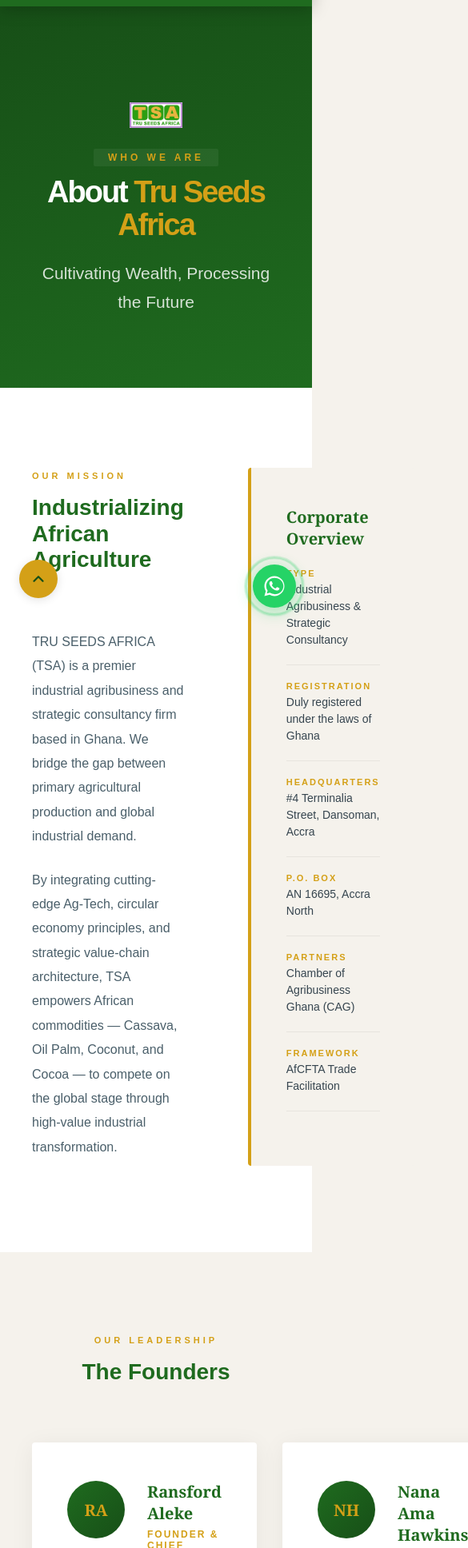
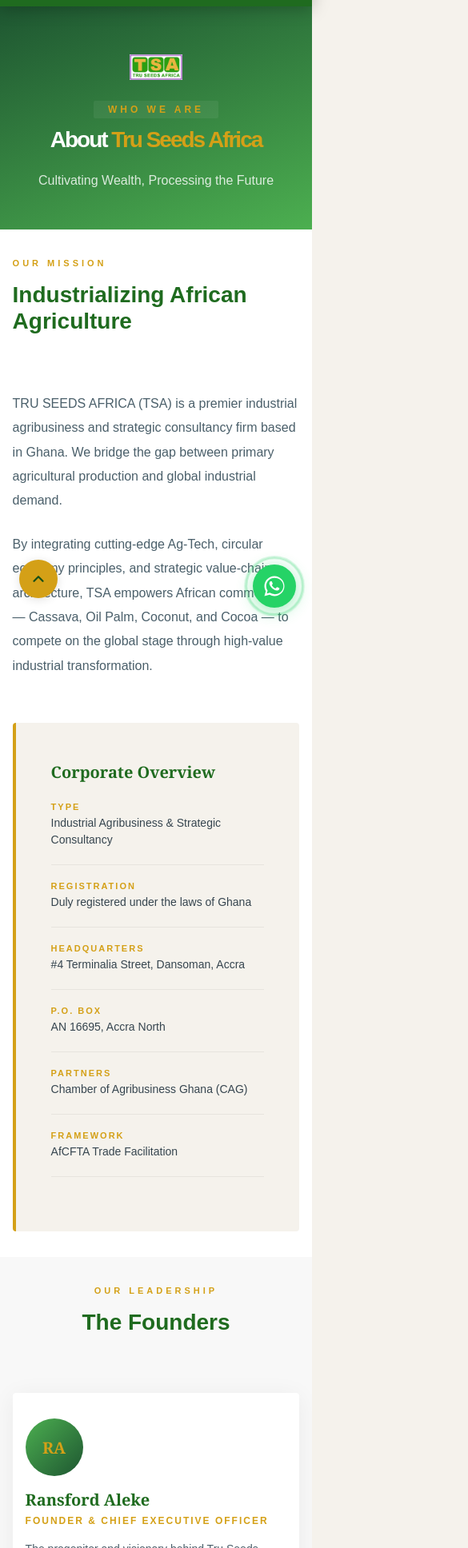
Before and after one commit to strivehardest/truseedsafrica, a Next.js app: page /about in a window 390 px wide. Shown: the part 64-2000 px from the top of the page at 80% size, 585 px wide, since content can reach past the window. Built offline with nearby package versions, Linux system fonts and the light colour scheme.

Commit message:
Add files via upload

```diff
--- /dev/null
+++ b/src/app/about/about.module.css
@@ -0,0 +1,118 @@
+.hero {
+  background: linear-gradient(160deg, #1e5631 0%, #4caf50 100%);
+  padding: 120px 40px 90px;
+  text-align: center;
+  position: relative;
+}
+.hero-logo {
+  height: 32px;
+  width: auto;
+  margin-bottom: 22px;
+  display: inline-block;
+  object-fit: contain;
+}
+.hero-eyebrow {
+  color: #D4A017;
+  font-size: 12px;
+  letter-spacing: 4px;
+  text-transform: uppercase;
+  font-family: 'Fira Sans', Arial, sans-serif;
+  font-weight: 700;
+  background: rgba(255,255,255,0.06);
+  border-radius: 2px;
+  padding: 4px 18px;
+  display: inline-block;
+  margin-bottom: 12px;
+}
+.hero-title {
+  font-size: clamp(38px, 6vw, 68px);
+  color: #fff;
+  font-family: 'Plus Jakarta Sans', Arial, sans-serif;
+  font-weight: 900;
+  margin: 0 0 22px;
+  letter-spacing: -2px;
+  line-height: 1.08;
+}
+.hero-desc {
+  color: rgba(255,255,255,0.82);
+  font-size: 21px;
+  max-width: 700px;
+  margin: 0 auto;
+  line-height: 1.7;
+  font-family: 'Fira Sans', Arial, sans-serif;
+  font-weight: 500;
+}
+.section {
+  padding: 100px 40px;
+  background: #fff;
+}
+.section-offwhite {
+  background: #f8f8f8;
+  padding: 100px 40px;
+}
+.section-inner {
+  max-width: 1100px;
+  margin: 0 auto;
+}
+.grid-2 {
+  display: grid;
+  grid-template-columns: 1fr 1fr;
+  gap: 80px;
+  align-items: start;
+}
+.leadership-grid {
+  display: grid;
+  grid-template-columns: 1fr 1fr;
+  gap: 32px;
+}
+.card {
+  background: #fff;
+  border-radius: 4px;
+  padding: 48px 44px;
+  box-shadow: 0 4px 30px rgba(0,0,0,0.06);
+  display: flex;
+  gap: 28px;
+  align-items: flex-start;
+}
+.card-avatar {
+  width: 72px;
+  height: 72px;
+  min-width: 72px;
+  background: linear-gradient(135deg, #4caf50, #1e5631);
+  border-radius: 50%;
+  display: flex;
+  align-items: center;
+  justify-content: center;
+  color: #D4A017;
+  font-weight: 800;
+  font-size: 20px;
+  font-family: 'Georgia', serif;
+}
+@media (max-width: 900px) {
+  .section, .section-offwhite {
+    padding: 60px 16px;
+  }
+  .grid-2, .leadership-grid {
+    grid-template-columns: 1fr;
+    gap: 40px;
+  }
+  .card {
+    flex-direction: column;
+    padding: 32px 16px;
+    gap: 16px;
+  }
+}
+@media (max-width: 600px) {
+  .hero {
+    padding: 60px 12px 48px;
+  }
+  .section, .section-offwhite {
+    padding: 32px 4vw;
+  }
+  .hero-title {
+    font-size: 28px;
+  }
+  .hero-desc {
+    font-size: 16px;
+  }
+}
--- a/src/app/about/page.tsx
+++ b/src/app/about/page.tsx
@@ -4,135 +4,49 @@
 import DifferentiatorSection from "@/components/sections/DifferentiatorSection";
 import CTASection from "@/components/CTASection";
 import { COLORS } from "@/lib/constants";
+import styles from "./about.module.css";
 
 export default function AboutPage() {
   return (
     <>
       {/* Page Hero */}
       <AnimatedSection>
-        <section
-          style={{
-            background: `linear-gradient(160deg, ${COLORS.greenDark} 0%, ${COLORS.green} 100%)`,
-            padding: "120px 40px 90px",
-            textAlign: "center",
-            position: "relative",
-          }}
-        >
+        <section className={styles.hero}>
           <img
             src="/logo/logo.png"
             alt="Tru Seeds Africa Logo"
-            style={{ height: "32px", width: "auto", marginBottom: "22px", display: "inline-block", objectFit: "contain" }}
+            className={styles["hero-logo"]}
           />
-          <div style={{ marginBottom: 12 }}>
-            <span
-              style={{
-                color: COLORS.gold,
-                fontSize: "12px",
-                letterSpacing: "4px",
-                textTransform: "uppercase",
-                fontFamily: "'Fira Sans', Arial, sans-serif",
-                fontWeight: 700,
-                background: "rgba(255,255,255,0.06)",
-                borderRadius: 2,
-                padding: "4px 18px",
-                display: "inline-block",
-              }}
-            >
-              Who We Are
-            </span>
+          <div>
+            <span className={styles["hero-eyebrow"]}>Who We Are</span>
           </div>
-          <h1
-            style={{
-              fontSize: "clamp(38px, 6vw, 68px)",
-              color: COLORS.white,
-              fontFamily: "'Plus Jakarta Sans', Arial, sans-serif",
-              fontWeight: 900,
-              margin: "0 0 22px",
-              letterSpacing: "-2px",
-              lineHeight: 1.08,
-            }}
-          >
+          <h1 className={styles["hero-title"]}>
             About <span style={{ color: COLORS.gold }}>Tru Seeds Africa</span>
           </h1>
-          <p
-            style={{
-              color: "rgba(255,255,255,0.82)",
-              fontSize: "21px",
-              maxWidth: "700px",
-              margin: "0 auto",
-              lineHeight: 1.7,
-              fontFamily: "'Fira Sans', Arial, sans-serif",
-              fontWeight: 500,
-            }}
-          >
-            Cultivating Wealth, Processing the Future
-          </p>
+          <p className={styles["hero-desc"]}>Cultivating Wealth, Processing the Future</p>
         </section>
       </AnimatedSection>
 
       {/* Mission */}
-      <section style={{ background: COLORS.white, padding: "100px 40px" }}>
-        <div style={{ maxWidth: "1100px", margin: "0 auto" }}>
+      <section className={styles.section}>
+        <div className={styles["section-inner"]}>
           <AnimatedSection>
-            <div
-              style={{
-                display: "grid",
-                gridTemplateColumns: "1fr 1fr",
-                gap: "80px",
-                alignItems: "start",
-              }}
-            >
+            <div className={styles["grid-2"]}>
               <div>
                 <SectionHeader
                   eyebrow="Our Mission"
                   title="Industrializing African Agriculture"
                   centered={false}
                 />
-                <p
-                  style={{
-                    fontSize: "16px",
-                    lineHeight: 1.9,
-                    color: COLORS.charcoalLight,
-                    marginBottom: "24px",
-                    fontFamily: "'Arial', sans-serif",
-                  }}
-                >
-                  TRU SEEDS AFRICA (TSA) is a premier industrial agribusiness and
-                  strategic consultancy firm based in Ghana. We bridge the gap between
-                  primary agricultural production and global industrial demand.
+                <p style={{ fontSize: 16, lineHeight: 1.9, color: COLORS.charcoalLight, marginBottom: 24, fontFamily: "'Arial', sans-serif" }}>
+                  TRU SEEDS AFRICA (TSA) is a premier industrial agribusiness and strategic consultancy firm based in Ghana. We bridge the gap between primary agricultural production and global industrial demand.
                 </p>
-                <p
-                  style={{
-                    fontSize: "16px",
-                    lineHeight: 1.9,
-                    color: COLORS.charcoalLight,
-                    fontFamily: "'Arial', sans-serif",
-                  }}
-                >
-                  By integrating cutting-edge Ag-Tech, circular economy principles, and
-                  strategic value-chain architecture, TSA empowers African
-                  commodities — Cassava, Oil Palm, Coconut, and Cocoa — to compete on
-                  the global stage through high-value industrial transformation.
+                <p style={{ fontSize: 16, lineHeight: 1.9, color: COLORS.charcoalLight, fontFamily: "'Arial', sans-serif" }}>
+                  By integrating cutting-edge Ag-Tech, circular economy principles, and strategic value-chain architecture, TSA empowers African commodities — Cassava, Oil Palm, Coconut, and Cocoa — to compete on the global stage through high-value industrial transformation.
                 </p>
               </div>
-              <div
-                style={{
-                  background: COLORS.offWhite,
-                  borderRadius: "4px",
-                  padding: "48px 44px",
-                  borderLeft: `4px solid ${COLORS.gold}`,
-                }}
-              >
-                <h3
-                  style={{
-                    color: COLORS.green,
-                    fontFamily: "'Georgia', serif",
-                    fontSize: "20px",
-                    margin: "0 0 24px",
-                  }}
-                >
-                  Corporate Overview
-                </h3>
+              <div style={{ background: COLORS.offWhite, borderRadius: 4, padding: "48px 44px", borderLeft: `4px solid ${COLORS.gold}` }}>
+                <h3 style={{ color: COLORS.green, fontFamily: "'Georgia', serif", fontSize: 20, margin: "0 0 24px" }}>Corporate Overview</h3>
                 {[
                   ["Type", "Industrial Agribusiness & Strategic Consultancy"],
                   ["Registration", "Duly registered under the laws of Ghana"],
@@ -141,39 +55,9 @@
                   ["Partners", "Chamber of Agribusiness Ghana (CAG)"],
                   ["Framework", "AfCFTA Trade Facilitation"],
                 ].map(([label, value]) => (
-                  <div
-                    key={label}
-                    style={{
-                      display: "flex",
-                      flexDirection: "column",
-                      gap: "4px",
-                      marginBottom: "20px",
-                      paddingBottom: "20px",
-                      borderBottom: `1px solid rgba(0,0,0,0.06)`,
-                    }}
-                  >
-                    <span
-                      style={{
-                        color: COLORS.gold,
-                        fontWeight: 700,
-                        fontSize: "11px",
-                        letterSpacing: "2px",
-                        textTransform: "uppercase",
-                        fontFamily: "'Arial', sans-serif",
-                      }}
-                    >
-                      {label}
-                    </span>
-                    <span
-                      style={{
-                        color: COLORS.charcoal,
-                        fontSize: "14px",
-                        fontFamily: "'Arial', sans-serif",
-                        lineHeight: 1.5,
-                      }}
-                    >
-                      {value}
-                    </span>
+                  <div key={label} style={{ display: "flex", flexDirection: "column", gap: 4, marginBottom: 20, paddingBottom: 20, borderBottom: "1px solid rgba(0,0,0,0.06)" }}>
+                    <span style={{ color: COLORS.gold, fontWeight: 700, fontSize: 11, letterSpacing: 2, textTransform: "uppercase", fontFamily: "'Arial', sans-serif" }}>{label}</span>
+                    <span style={{ color: COLORS.charcoal, fontSize: 14, fontFamily: "'Arial', sans-serif", lineHeight: 1.5 }}>{value}</span>
                   </div>
                 ))}
               </div>
@@ -183,18 +67,12 @@
       </section>
 
       {/* Leadership */}
-      <section style={{ background: COLORS.offWhite, padding: "100px 40px" }}>
-        <div style={{ maxWidth: "1100px", margin: "0 auto" }}>
+      <section className={styles["section-offwhite"]}>
+        <div className={styles["section-inner"]}>
           <AnimatedSection>
             <SectionHeader eyebrow="Our Leadership" title="The Founders" />
           </AnimatedSection>
-          <div
-            style={{
-              display: "grid",
-              gridTemplateColumns: "1fr 1fr",
-              gap: "32px",
-            }}
-          >
+          <div className={styles["leadership-grid"]}>
             {[
               {
                 name: "Ransford Aleke",
@@ -210,70 +88,12 @@
               },
             ].map((person) => (
               <AnimatedSection key={person.name}>
-                <div
-                  style={{
-                    background: COLORS.white,
-                    borderRadius: "4px",
-                    padding: "48px 44px",
-                    boxShadow: "0 4px 30px rgba(0,0,0,0.06)",
-                    display: "flex",
-                    gap: "28px",
-                    alignItems: "flex-start",
-                  }}
-                >
-                  <div
-                    style={{
-                      width: "72px",
-                      height: "72px",
-                      minWidth: "72px",
-                      background: `linear-gradient(135deg, ${COLORS.green}, ${COLORS.greenDark})`,
-                      borderRadius: "50%",
-                      display: "flex",
-                      alignItems: "center",
-                      justifyContent: "center",
-                      color: COLORS.gold,
-                      fontWeight: 800,
-                      fontSize: "20px",
-                      fontFamily: "'Georgia', serif",
-                    }}
-                  >
-                    {person.initial}
-                  </div>
+                <div className={styles.card}>
+                  <div className={styles["card-avatar"]}>{person.initial}</div>
                   <div>
-                    <h3
-                      style={{
-                        color: COLORS.green,
-                        fontFamily: "'Georgia', serif",
-                        fontSize: "20px",
-                        margin: "0 0 6px",
-                      }}
-                    >
-                      {person.name}
-                    </h3>
-                    <p
-                      style={{
-                        color: COLORS.gold,
-                        fontSize: "12px",
-                        letterSpacing: "2px",
-                        textTransform: "uppercase",
-                        fontFamily: "'Arial', sans-serif",
-                        fontWeight: 700,
-                        margin: "0 0 16px",
-                      }}
-                    >
-                      {person.role}
-                    </p>
-                    <p
-                      style={{
-                        color: COLORS.charcoalLight,
-                        fontSize: "14px",
-                        lineHeight: 1.8,
-                        fontFamily: "'Arial', sans-serif",
-                        margin: 0,
-                      }}
-                    >
-                      {person.desc}
-                    </p>
+                    <h3 style={{ color: COLORS.green, fontFamily: "'Georgia', serif", fontSize: 20, margin: "0 0 6px" }}>{person.name}</h3>
+                    <p style={{ color: COLORS.gold, fontSize: 12, letterSpacing: 2, textTransform: "uppercase", fontFamily: "'Arial', sans-serif", fontWeight: 700, margin: "0 0 16px" }}>{person.role}</p>
+                    <p style={{ color: COLORS.charcoalLight, fontSize: 14, lineHeight: 1.8, fontFamily: "'Arial', sans-serif", margin: 0 }}>{person.desc}</p>
                   </div>
                 </div>
               </AnimatedSection>
```
